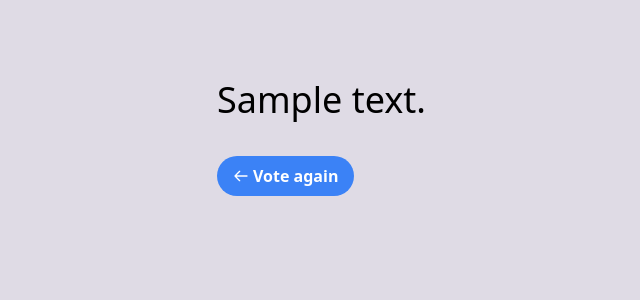
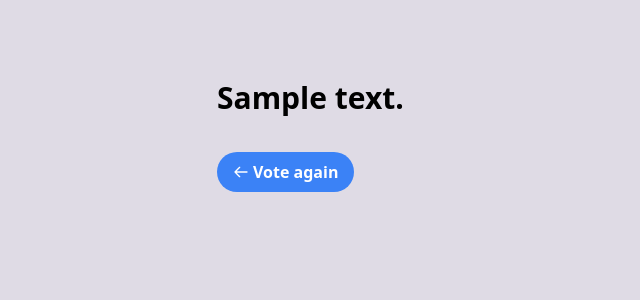
Before and after one commit to thebkaviya/OpenPoll, a Django app: page /polls/1/results/ in a window 1280 px wide. Shown: the part 52-352 px from the top of the page, without its empty margins (223-863 px from the left). Run offline with Django 3.2, Linux system fonts and the light colour scheme; tables that the repository leaves empty hold one stand-in row (values such as "Sample post").

Commit message:
updated results view

```diff
--- a/polls/templates/polls/results.html
+++ b/polls/templates/polls/results.html
@@ -18,11 +18,11 @@
         </nav>
         <div class="text-left pl-10 rounded-lg" style=" margin-left: 25%; margin-right: 25%">
             <div class="p-10 m-10">
-                <p class="text-4xl">{{ question.question_text }}</p>
+                <p class="text-3xl font-bold">{{ question.question_text }}</p>
 
                 <ul class="mt-4">
                 {% for choice in question.choice_set.all %}
-                    <li class="text-xl">{{ choice.choice_text }} | {{ choice.votes }} vote{{ choice.votes|pluralize }}</li>
+                    <li class="">{{ choice.choice_text }} | {{ choice.votes }} vote{{ choice.votes|pluralize }}</li>
                 {% endfor %}
                 </ul>
 
```
